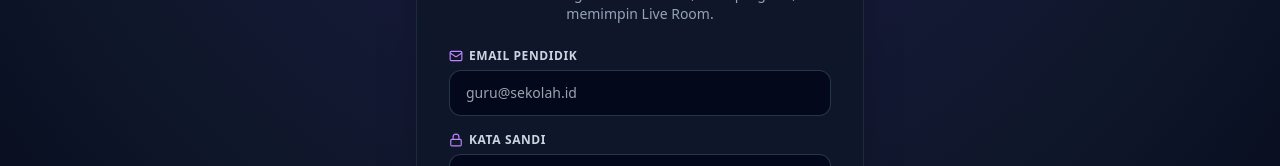
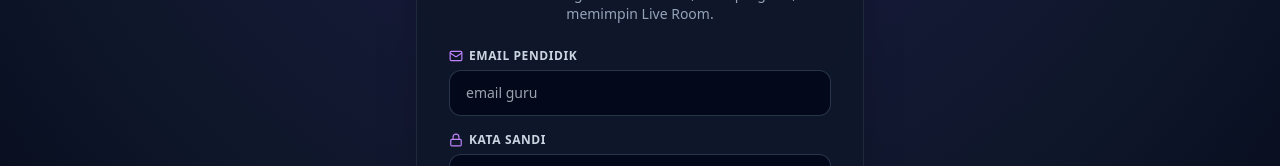
Before and after one commit to ekanur/10jari, a Next.js app: page /teacher/login in a window 1280 px wide. Shown: the part 324-490 px from the top of the page. Built offline with nearby package versions, Linux system fonts and the light colour scheme; no server answers.

Commit message:
style: ubah placeholder form login menjadi email guru

```diff
--- a/src/app/teacher/login/page.tsx
+++ b/src/app/teacher/login/page.tsx
@@ -86,7 +86,7 @@ function LoginForm() {
               required
               value={email}
               onChange={(e) => setEmail(e.target.value)}
-              placeholder="guru@sekolah.id"
+              placeholder="email guru"
               className="w-full px-4 py-3 rounded-xl bg-slate-950/80 border border-slate-700/80 text-white font-medium focus:outline-none focus:ring-2 focus:ring-purple-500 text-sm"
             />
           </div>
```
